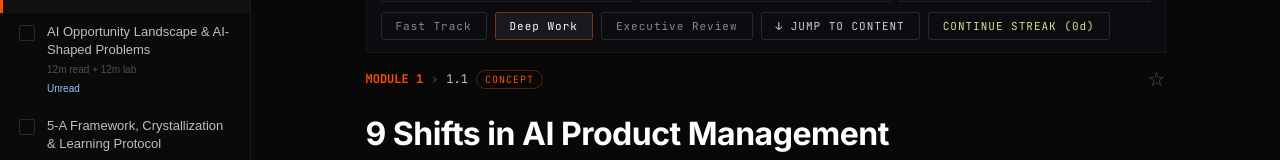
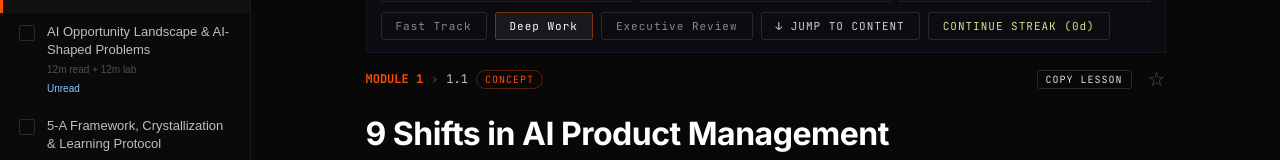
Before and after one commit to be4oo/AI-PM-Course, a React (Vite) app: page / in a window 1280 px wide. Shown: the part 213-373 px from the top of the page. Built offline with nearby package versions, Linux system fonts and the light colour scheme.

Commit message:
feat(ui): add quick copy lesson button to breadcrumb

```diff
--- a/src/App.jsx
+++ b/src/App.jsx
@@ -80,6 +80,7 @@ export default function AIPMCourseV3() {
   const [showModuleGateWarning, setShowModuleGateWarning] = useState(false);
   const [streakSecured, setStreakSecured] = useState(false);
   const [showViewsMenu, setShowViewsMenu] = useState(false);
+  const [copyFeedback, setCopyFeedback] = useState(false);
   const mainRef = useRef(null);
   const readingStartRef = useRef(null);
   const importFileRef = useRef(null);
@@ -431,6 +432,66 @@ export default function AIPMCourseV3() {
   const toggleBm = () => {
     const k = `${mod.id}-${lesson.id}`;
     setBookmarks(p => { const n = new Set(p); n.has(k) ? n.delete(k) : n.add(k); return n; });
+  };
+
+  const copyLessonToClipboard = () => {
+    const sections = [];
+
+    // Header
+    sections.push(`# LESSON: ${lesson.title}`);
+    sections.push(`Module: ${mod.title} (${mod.module} · ${mod.week})`);
+    sections.push(`Type: ${lesson.type.toUpperCase()}`);
+    sections.push(`ID: ${lesson.id}`);
+    sections.push(`\n---`);
+
+    // Concept
+    sections.push(`\n## CONCEPT`);
+    sections.push(lessonFrame.concept);
+
+    // Key Takeaways
+    if (lessonFrame.takeaways?.length > 0) {
+      sections.push(`\n## KEY TAKEAWAYS`);
+      lessonFrame.takeaways.forEach(k => sections.push(`→ ${k}`));
+    }
+
+    // Leadership Note
+    if (lessonFrame.leadershipNote) {
+      sections.push(`\n## LEADERSHIP NOTE`);
+      sections.push(lessonFrame.leadershipNote);
+    }
+
+    // Tooling Lab
+    if (lessonFrame.toolingLab) {
+      sections.push(`\n## TOOLING LAB: ${lessonFrame.toolingLab.title}`);
+      sections.push(`Tools: ${lessonFrame.toolingLab.tools.join(" | ")}`);
+      lessonFrame.toolingLab.steps.forEach(step => sections.push(`• ${step}`));
+      sections.push(`Artifact path: ${lessonFrame.toolingLab.artifactPath}`);
+    }
+
+    // Why This Matters
+    sections.push(`\n## WHY THIS MATTERS`);
+    sections.push(whyThisMatters);
+
+    // Worked Example
+    sections.push(`\n## WORKED EXAMPLE: ${workedExample.title}`);
+    workedExample.bullets.forEach(entry => sections.push(`→ ${entry}`));
+    if (redFlags.length > 0) {
+      sections.push(`\nRed flags: ${redFlags.join(" | ")}`);
+    }
+
+    // Metadata
+    sections.push(`\n## METADATA`);
+    if (lessonMeta.sources) sections.push(`Sources: ${lessonMeta.sources.join(" · ")}`);
+    if (lessonMeta.lastVerified) sections.push(`Verified: ${lessonMeta.lastVerified}`);
+    if (lessonMeta.artifact || lessonFrame.artifactTarget) sections.push(`Artifact: ${lessonMeta.artifact || lessonFrame.artifactTarget}`);
+    sections.push(`Review question: ${lessonFrame.reviewQuestion}`);
+
+    const fullContent = sections.join("\n");
+
+    navigator.clipboard.writeText(fullContent).then(() => {
+      setCopyFeedback(true);
+      setTimeout(() => setCopyFeedback(false), 2000);
+    });
   };
 
   const doSearch = (q) => {
@@ -856,7 +917,21 @@ export default function AIPMCourseV3() {
             <span className="tag-badge" style={{ color: mod.accent, borderColor: `${mod.accent}55` }}>
               {lesson.type.toUpperCase()}
             </span>
-            <button onClick={toggleBm} style={{ marginLeft: "auto", background: "none", border: "none", color: isBm() ? "#FFB800" : "var(--text-muted)", cursor: "pointer", fontSize: 20, padding: 0 }}>{isBm() ? "★" : "☆"}</button>
+            <button
+              className="btn-outline"
+              onClick={copyLessonToClipboard}
+              style={{
+                fontSize: 10,
+                padding: "2px 8px",
+                marginLeft: "auto",
+                marginRight: 8,
+                borderColor: copyFeedback ? "#00E676" : "var(--border-light)",
+                color: copyFeedback ? "#00E676" : "inherit"
+              }}
+            >
+              {copyFeedback ? "✓ COPIED" : "COPY LESSON"}
+            </button>
+            <button onClick={toggleBm} style={{ background: "none", border: "none", color: isBm() ? "#FFB800" : "var(--text-muted)", cursor: "pointer", fontSize: 20, padding: 0 }}>{isBm() ? "★" : "☆"}</button>
           </div>
 
           <h1 className="heading-primary">{lesson.title}</h1>
```
